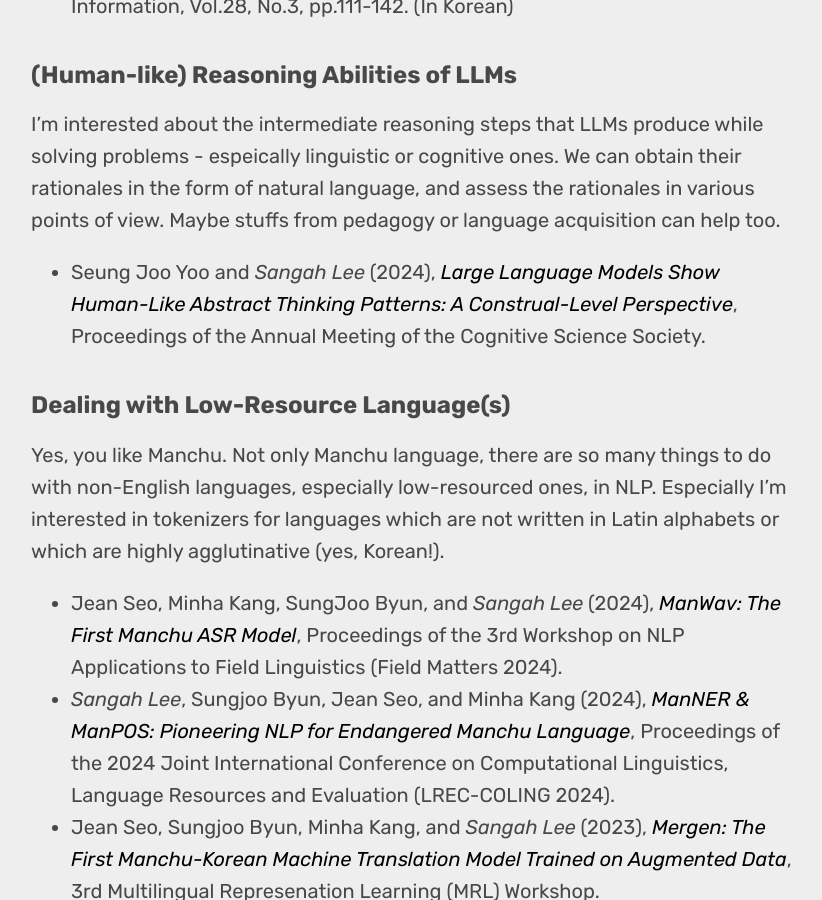
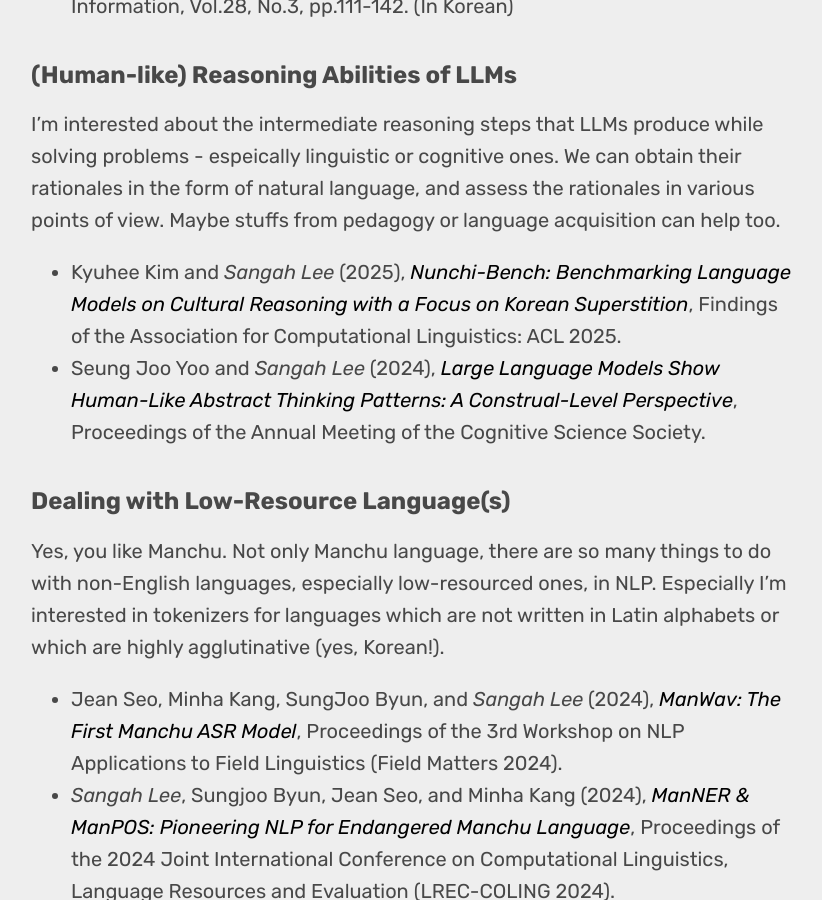
Before and after one commit to sanajlee/sanajlee.github.io, a Jekyll site: the page built from research.md, in a window 1280 px wide and 900 px high, scrolled down 566 px. Shown: the whole window, without its empty margins (225-1047 px from the left). Built offline with Jekyll 4.4.1, drawn with Linux system fonts in a browser that asks for light colours; some web fonts are replaced.

Commit message:
2025.08.18.

```diff
--- a/research.md
+++ b/research.md
@@ -20,13 +20,13 @@
 
 
 ## Linguistic Probing of Language Models
-
 Do language models understand structural & theoretical knowledge of language? Language models are known to be aware of structural linguistic knowledge and can process such liguistic things with specific parts(layers or neurons) of them. I'm collaborating with syntaticians (and/or) semanticists, dealing with some linguistic phenomena which seems not likely to be "understood" by language models.
-* Semoon Hoe and *Sangah Lee* (2024), [*A Short Note on the Structural Priming in LLM: Focusing on Dative Constructions in Korean*](https://www.kci.go.kr/kciportal/ci/sereArticleSearch/ciSereArtiView.kci?sereArticleSearchBean.artiId=ART003167870), Language and Information, Vol.28, No.3, pp.111-142. (In Korean)
+* Semoon Hoe and *Sangah Lee* (2024), [*A Short Note on the Structural Priming in LLM: Focusing on Dative Constructions in Korean*](https://github.com/sanajlee/sanajlee.github.io/blob/master/priming_paper.pdf), Language and Information, Vol.28, No.3, pp.111-142. (In Korean)
 
 
 ## (Human-like) Reasoning Abilities of LLMs
 I'm interested about the intermediate reasoning steps that LLMs produce while solving problems - espeically linguistic or cognitive ones. We can obtain their rationales in the form of natural language, and assess the rationales in various points of view. Maybe stuffs from pedagogy or language acquisition can help too.
+* Kyuhee Kim and *Sangah Lee* (2025), [*Nunchi-Bench: Benchmarking Language Models on Cultural Reasoning with a Focus on Korean Superstition*](https://aclanthology.org/2025.findings-acl.794/), Findings of the Association for Computational Linguistics: ACL 2025.
 * Seung Joo Yoo and *Sangah Lee* (2024), [*Large Language Models Show Human-Like Abstract Thinking Patterns: A Construal-Level Perspective*](https://escholarship.org/uc/item/3f28f61v), Proceedings of the Annual Meeting of the Cognitive Science Society.
 
 
```
Also changed, not shown: publications.md (+1 -1 lines).
